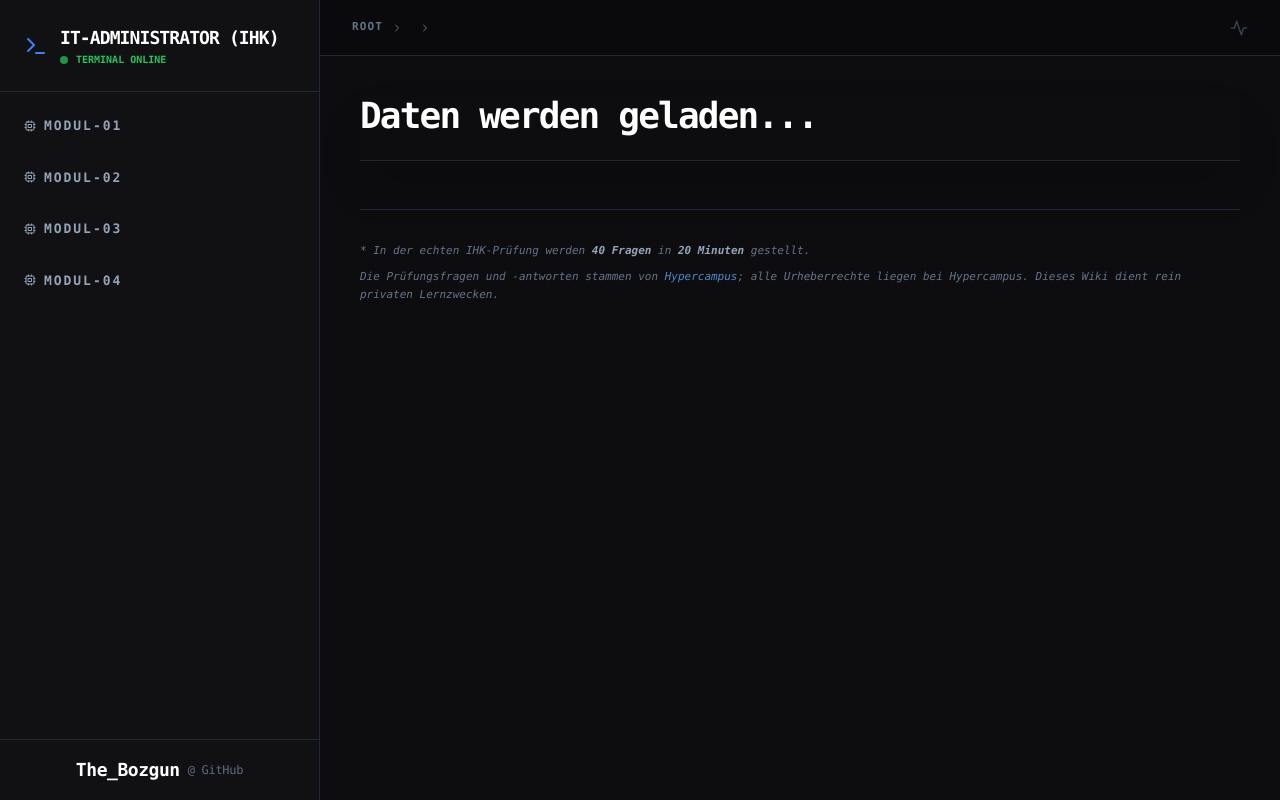
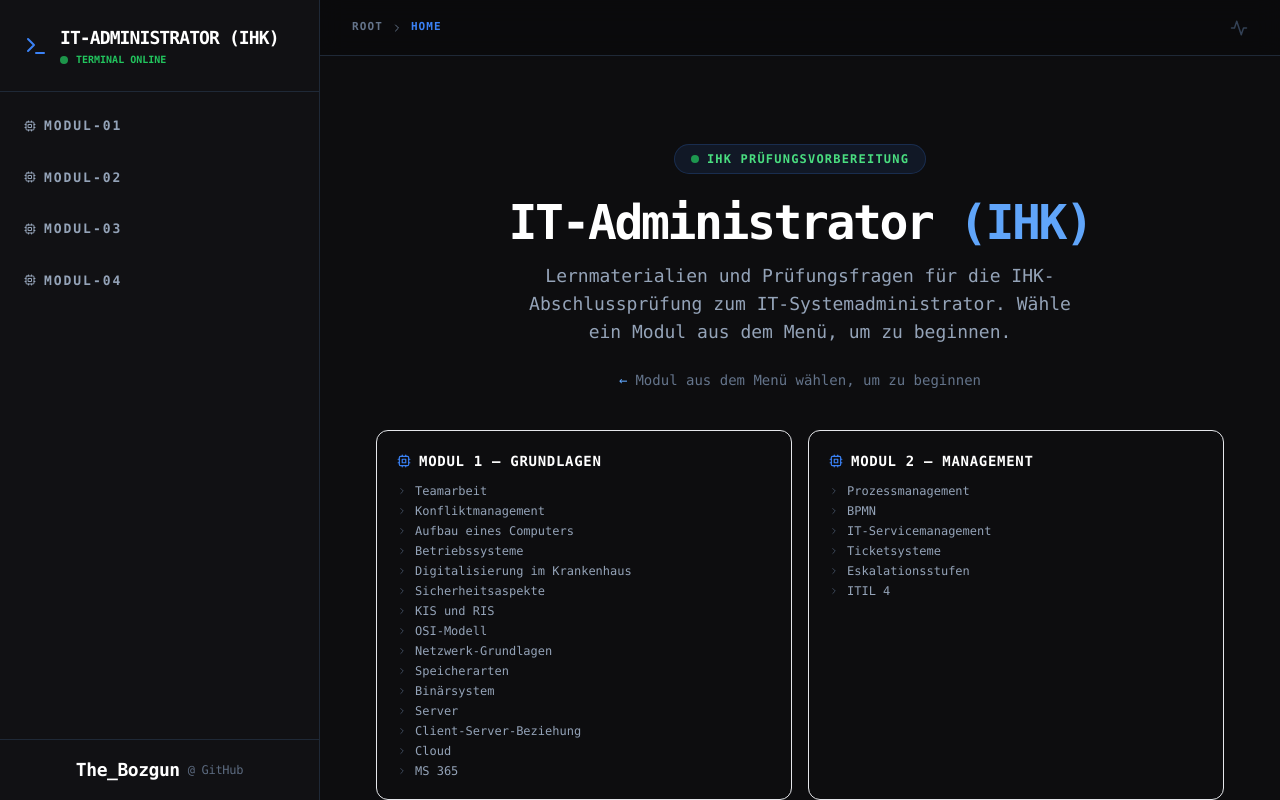
Before and after one commit to BozgunBer-2506/IHK_IT_Administrator, a React (Vite) app: page / in a window 1280 px wide. Built offline with nearby package versions, Linux system fonts and the light colour scheme.

Commit message:
feat: add homepage with module overview

```diff
--- a/src/App.jsx
+++ b/src/App.jsx
@@ -2,7 +2,78 @@ import React, { useState, useEffect, useRef } from 'react';
 import ReactMarkdown from 'react-markdown';
 import remarkGfm from 'remark-gfm';
 import { getGuides } from './data';
-import { Terminal, Cpu, ChevronRight, Hash, Activity, Menu, X, ArrowUp } from 'lucide-react';
+import { Terminal, Cpu, ChevronRight, Hash, Activity, Menu, ArrowUp } from 'lucide-react';
+
+const MODULE_INFO = {
+  'Modul-01': {
+    title: 'Modul 1 – Grundlagen',
+    topics: ['Teamarbeit', 'Konfliktmanagement', 'Aufbau eines Computers', 'Betriebssysteme', 'Digitalisierung im Krankenhaus', 'Sicherheitsaspekte', 'KIS und RIS', 'OSI-Modell', 'Netzwerk-Grundlagen', 'Speicherarten', 'Binärsystem', 'Server', 'Client-Server-Beziehung', 'Cloud', 'MS 365'],
+  },
+  'Modul-02': {
+    title: 'Modul 2 – Management',
+    topics: ['Prozessmanagement', 'BPMN', 'IT-Servicemanagement', 'Ticketsysteme', 'Eskalationsstufen', 'ITIL 4'],
+  },
+  'Modul-03': {
+    title: 'Modul 3 – Infrastruktur',
+    topics: ['Subnetting', 'Netzwerkdokumentation', 'Konfiguration Switch', 'VPN / VLAN', 'DNS / DHCP', 'Netzwerkmanagementsysteme', 'Mobilfunkstandards', 'WLAN / Wi-Fi', 'Troubleshooting', 'Speichernetzwerke', 'RAID / HCI', 'Hypervisoren', 'Backuparten', 'WIN 10 Administration', 'Server-Administration', 'Active Directory', 'Domäne / GPO', 'CMD / Powershell', 'MS Azure'],
+  },
+  'Modul-04': {
+    title: 'Modul 4 – Spezialisierung',
+    topics: ['Schnittstellen', 'API / HL7 / LDT / GDT', 'Unix / Linux', 'IT Monitoring', 'Docker', 'IT Security', 'Angriffsvektoren', 'Sicherheitsrichtlinien', 'Kryptographie', 'Vulnerability Scan', 'Penetrationstest', 'MS Tier Modell', 'Firewall', 'Relationale Datenbanken / SQL', 'Lizenzmanagement'],
+  },
+};
+
+function HomePage() {
+  return (
+    <div className="max-w-4xl mx-auto px-4 py-12">
+      <div className="mb-10 text-center">
+        <div className="inline-flex items-center gap-2 bg-blue-500/10 border border-blue-500/20 rounded-full px-4 py-1.5 mb-6">
+          <span className="w-2 h-2 bg-green-500 rounded-full animate-pulse"></span>
+          <span className="text-xs text-green-400 font-bold uppercase tracking-widest">IHK Prüfungsvorbereitung</span>
+        </div>
+        <h1 className="text-4xl md:text-5xl font-black text-white tracking-tighter mb-4">
+          IT-Administrator <span className="text-blue-400">(IHK)</span>
+        </h1>
+        <p className="text-slate-400 text-base md:text-lg max-w-xl mx-auto leading-relaxed">
+          Lernmaterialien und Prüfungsfragen für die IHK-Abschlussprüfung zum IT-Systemadministrator.
+          Wähle ein Modul aus dem Menü, um zu beginnen.
+        </p>
+        <div className="mt-6 flex items-center justify-center gap-2 text-slate-500 text-sm">
+          <span className="text-blue-400">←</span>
+          <span>Modul aus dem Menü wählen, um zu beginnen</span>
+        </div>
+      </div>
+
+      <div className="grid grid-cols-1 md:grid-cols-2 gap-4">
+        {Object.entries(MODULE_INFO).map(([key, mod]) => (
+          <div key={key} className="bg-white/3 border border-white/8 rounded-xl p-5 hover:border-blue-500/30 transition-all">
+            <div className="flex items-center gap-2 mb-3">
+              <Cpu size={14} className="text-blue-500 shrink-0" />
+              <h2 className="text-white font-bold text-sm uppercase tracking-wider">{mod.title}</h2>
+            </div>
+            <ul className="space-y-1">
+              {mod.topics.map((topic) => (
+                <li key={topic} className="flex items-center gap-2 text-slate-400 text-xs">
+                  <ChevronRight size={10} className="text-slate-600 shrink-0" />
+                  {topic}
+                </li>
+              ))}
+            </ul>
+          </div>
+        ))}
+      </div>
+
+      <footer className="mt-12 pt-8 border-t border-slate-800 text-[11px] text-slate-500 pb-4 leading-relaxed space-y-2 text-center">
+        <p className="italic">
+          * In der echten IHK-Prüfung werden <span className="text-slate-400 font-bold">40 Fragen</span> in <span className="text-slate-400 font-bold">20 Minuten</span> gestellt.
+        </p>
+        <p className="italic">
+          Die Prüfungsfragen und -antworten stammen von <span className="text-blue-400/80">Hypercampus</span>; alle Urheberrechte liegen bei Hypercampus. Dieses Wiki dient rein privaten Lernzwecken.
+        </p>
+      </footer>
+    </div>
+  );
+}
 
 export default function App() {
   const [guides, setGuides] = useState([]);
@@ -14,7 +85,6 @@ export default function App() {
   useEffect(() => {
     const data = getGuides();
     setGuides(data);
-    if (data.length > 0) setSelected(data[0]);
   }, []);
 
   useEffect(() => {
@@ -30,6 +100,7 @@ export default function App() {
   const handleSelect = (guide) => {
     setSelected(guide);
     setSidebarOpen(false);
+    scrollRef.current?.scrollTo({ top: 0, behavior: 'smooth' });
   };
 
   return (
@@ -51,7 +122,7 @@ export default function App() {
         transition-transform duration-300
         ${sidebarOpen ? 'translate-x-0' : '-translate-x-full md:translate-x-0'}
       `}>
-        <div className="p-6 border-b border-brand-border flex items-center gap-3">
+        <div className="p-6 border-b border-brand-border flex items-center gap-3 cursor-pointer" onClick={() => { setSelected(null); setSidebarOpen(false); }}>
           <Terminal className="text-blue-500 shrink-0" size={24} />
           <div className="min-w-0">
             <h1 className="text-white font-bold tracking-tighter text-lg uppercase truncate">IT-Administrator (IHK)</h1>
@@ -107,7 +178,6 @@ export default function App() {
       <main className="flex-1 flex flex-col bg-[#0d0d0f] min-w-0">
         <header className="h-14 border-b border-brand-border bg-brand-dark/80 backdrop-blur-md flex items-center justify-between px-4 md:px-8 shrink-0">
           <div className="flex items-center gap-2 min-w-0">
-            {/* Hamburger – only mobile */}
             <button
               className="md:hidden text-slate-400 hover:text-white mr-2"
               onClick={() => setSidebarOpen(true)}
@@ -117,15 +187,22 @@ export default function App() {
             <div className="flex items-center gap-2 text-[11px] font-bold uppercase tracking-widest text-slate-500 min-w-0">
               <span className="shrink-0">root</span>
               <ChevronRight size={12} className="shrink-0" />
-              <span className="text-blue-500 truncate">{selected?.folder}</span>
+              {selected ? (
+                <>
+                  <span className="text-blue-500 truncate">{selected.folder}</span>
                   <ChevronRight size={12} className="shrink-0 hidden sm:block" />
-              <span className="text-slate-300 truncate hidden sm:block">{selected?.title}</span>
+                  <span className="text-slate-300 truncate hidden sm:block">{selected.title}</span>
+                </>
+              ) : (
+                <span className="text-blue-500">Home</span>
+              )}
             </div>
           </div>
           <Activity size={18} className="text-slate-700 shrink-0" />
         </header>
 
         <div ref={scrollRef} className="flex-1 overflow-y-auto p-4 md:p-10">
+          {selected ? (
             <div className="max-w-4xl mx-auto">
               <article className="prose prose-invert prose-blue max-w-none
                 prose-h1:text-white prose-h1:text-4xl prose-h1:font-black prose-h1:tracking-tighter prose-h1:border-b prose-h1:border-white/10 prose-h1:pb-6
@@ -134,7 +211,7 @@ export default function App() {
                 prose-code:bg-blue-500/10 prose-code:text-blue-400 prose-code:px-1.5 prose-code:py-0.5 prose-code:rounded prose-code:before:content-none prose-code:after:content-none
                 prose-pre:bg-black/40 prose-pre:border prose-pre:border-white/5 prose-pre:backdrop-blur-sm shadow-2xl">
                 <ReactMarkdown remarkPlugins={[remarkGfm]}>
-                {selected?.content || "# Daten werden geladen..."}
+                  {selected.content}
                 </ReactMarkdown>
               </article>
               <footer className="mt-12 pt-8 border-t border-slate-800 text-[11px] text-slate-500 pb-12 leading-relaxed space-y-2">
@@ -146,6 +223,9 @@ export default function App() {
                 </p>
               </footer>
             </div>
+          ) : (
+            <HomePage />
+          )}
         </div>
       </main>
 
```
Lines whose indentation alone changed are shown as unchanged.
